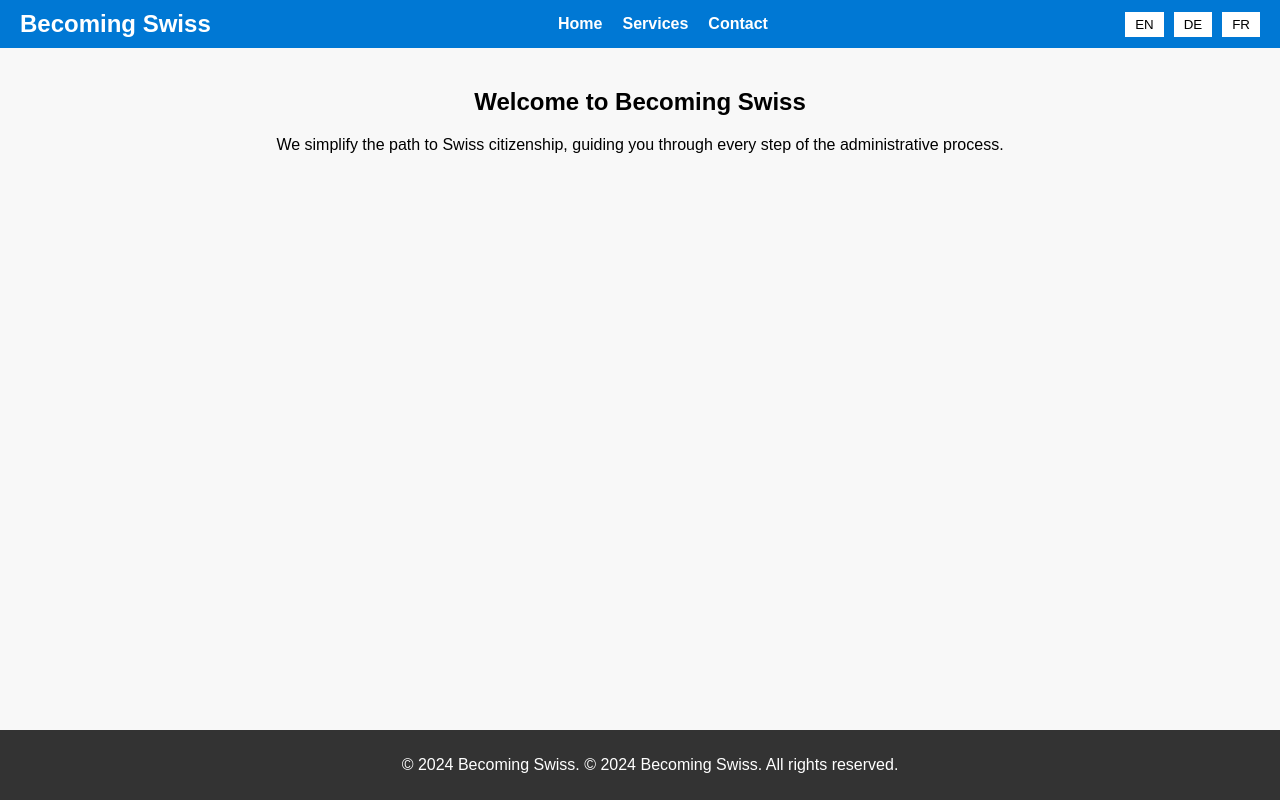
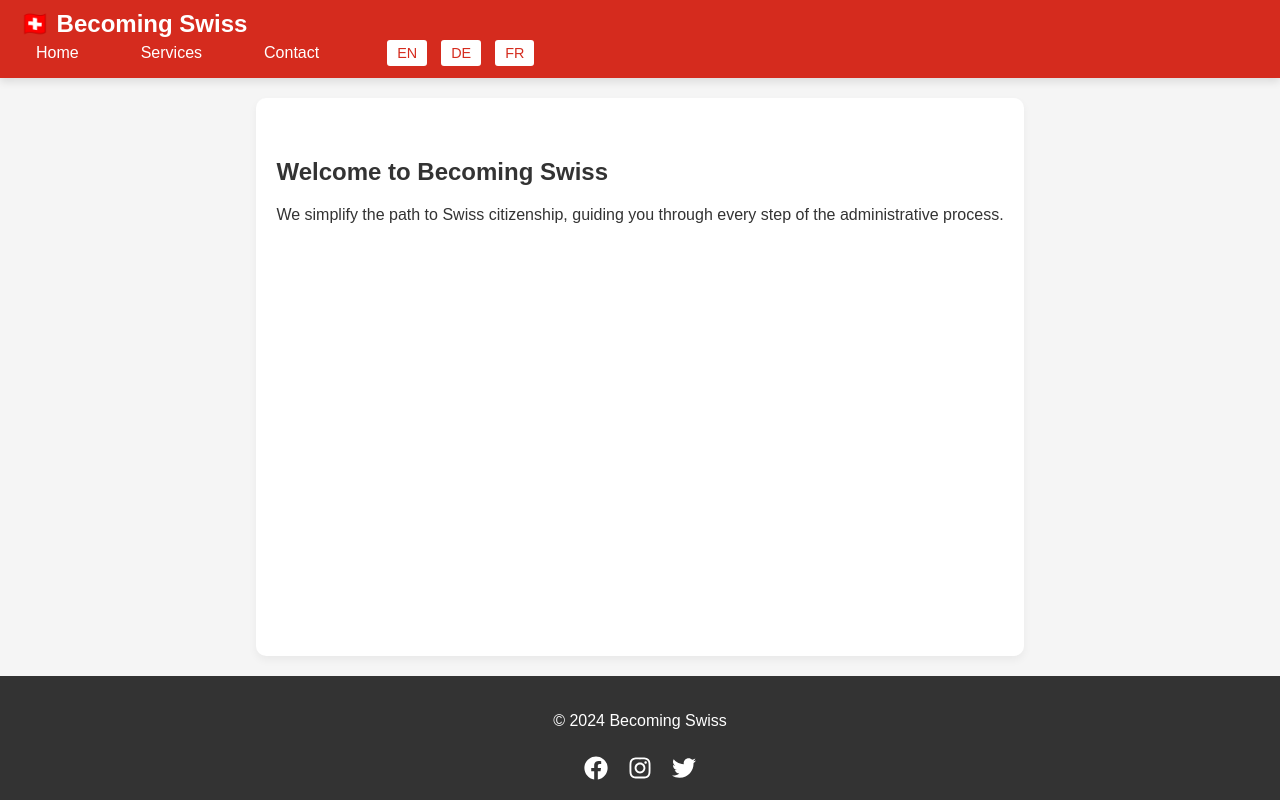
Before and after one commit to nicol4sb/becomingswiss, a React (Create React App) app: page / in a window 1280 px wide. Built offline with nearby package versions, Linux system fonts and the light colour scheme.

Commit message:
Updated menu

```diff
--- a/package.json
+++ b/package.json
@@ -10,6 +10,7 @@
     "react": "^18.3.1",
     "react-dom": "^18.3.1",
     "react-i18next": "^15.1.0",
+    "react-icons": "^5.3.0",
     "react-router-dom": "^6.27.0",
     "react-scripts": "5.0.1",
     "web-vitals": "^2.1.4"
--- a/src/App.css
+++ b/src/App.css
@@ -1,63 +1,121 @@
+/* General Styles */
 body {
-  font-family: Arial, sans-serif;
+  font-family: 'Poppins', sans-serif;
   margin: 0;
   padding: 0;
-  background-color: #f8f8f8;
+  background-color: #f5f5f5;
+  color: #333;
 }
 
 .App {
-  text-align: center;
+  display: flex;
+  flex-direction: column;
+  min-height: 100vh;
 }
 
-.top-menu {
+/* Header Navigation */
+.App-header {
+  background-color: #d52b1e;
+  color: white;
+  padding: 10px 20px;
   display: flex;
+  align-items: center;
   justify-content: space-between;
-  align-items: center;
-  background-color: #0078d4;
-  padding: 10px 20px;
-  color: white;
+  box-shadow: 0 4px 8px rgba(0, 0, 0, 0.1);
+  position: sticky;
+  top: 0;
+  z-index: 1000;
 }
 
-.top-menu h1 {
-  margin: 0;
+.logo {
+  font-size: 1.5em;
+  font-weight: bold;
 }
 
-.top-menu ul {
+/* Navigation Menu */
+.menu {
   list-style: none;
   display: flex;
-  gap: 20px;
+  align-items: center;
+  gap: 30px;
   margin: 0;
   padding: 0;
 }
 
-.top-menu a {
+.menu li {
+  display: inline-block;
+}
+
+.menu li a {
   color: white;
   text-decoration: none;
-  font-weight: bold;
+  padding: 8px 16px;
+  border-radius: 8px;
+  transition: background-color 0.3s ease;
+}
+
+.menu li a:hover {
+  background-color: #b22222;
+}
+
+/* Language Switcher - Inline with Menu */
+.language-switcher {
+  display: flex;
+  gap: 10px;
+  margin-left: 20px;
 }
 
 .language-switcher button {
-  margin-left: 10px;
-  background-color: white;
-  border: none;
+  background-color: #ffffff;
+  border: 2px solid #d52b1e;
+  border-radius: 5px;
+  color: #d52b1e;
   padding: 5px 10px;
   cursor: pointer;
+  font-size: 0.9em;
+  transition: all 0.3s ease;
 }
 
 .language-switcher button:hover {
-  background-color: #e0e0e0;
+  background-color: #d52b1e;
+  color: white;
 }
 
+/* Main Content */
 main {
-  padding: 20px;
+  flex: 1;
+  padding: 40px 20px;
+  background-color: #ffffff;
+  box-shadow: 0 4px 8px rgba(0, 0, 0, 0.05);
+  border-radius: 10px;
+  margin: 20px auto;
+  max-width: 800px;
 }
 
+/* Footer */
 .App-footer {
-  background-color: #333;
+  background-color: #333333;
   color: white;
-  padding: 10px;
-  position: fixed;
-  bottom: 0;
-  width: 100%;
+  padding: 20px;
   text-align: center;
+  display: flex;
+  flex-direction: column;
+  align-items: center;
+  gap: 10px;
+  margin-top: auto;
 }
+
+.social-icons {
+  display: flex;
+  gap: 20px;
+}
+
+.social-icons svg {
+  cursor: pointer;
+  font-size: 1.5em;
+  transition: transform 0.3s ease;
+}
+
+.social-icons svg:hover {
+  transform: scale(1.2);
+}
--- a/src/App.js
+++ b/src/App.js
@@ -5,6 +5,7 @@ import Home from './pages/Home';
 import Services from './pages/Services';
 import Contact from './pages/Contact';
 import './App.css';
+import { FaFacebook, FaInstagram, FaTwitter } from 'react-icons/fa';
 
 function App() {
   const { i18n } = useTranslation();
@@ -19,17 +20,18 @@ function App() {
       <div className="App">
         <header className="App-header">
           <nav className="top-menu">
-            <h1>Becoming Swiss</h1>
-            <ul>
+            <div className="logo">🇨🇭 Becoming Swiss</div>
+            <ul className="menu">
               <li><a href="/">Home</a></li>
               <li><a href="/services">Services</a></li>
               <li><a href="/contact">Contact</a></li>
+              {/* Language Switcher directly to the right of menu items */}
+              <div className="language-switcher">
+                <button onClick={() => changeLanguage('en')}>EN</button>
+                <button onClick={() => changeLanguage('de')}>DE</button>
+                <button onClick={() => changeLanguage('fr')}>FR</button>
+              </div>
             </ul>
-            <div className="language-switcher">
-              <button onClick={() => changeLanguage('en')}>EN</button>
-              <button onClick={() => changeLanguage('de')}>DE</button>
-              <button onClick={() => changeLanguage('fr')}>FR</button>
-            </div>
           </nav>
         </header>
         <main>
@@ -40,7 +42,12 @@ function App() {
           </Routes>
         </main>
         <footer className="App-footer">
-          <p>© 2024 Becoming Swiss. {i18n.t('footer')}</p>
+          <p>© 2024 Becoming Swiss</p>
+          <div className="social-icons">
+            <FaFacebook />
+            <FaInstagram />
+            <FaTwitter />
+          </div>
         </footer>
       </div>
     </Router>
```
Also changed, not shown: 12 other files (tests, documents, lock files or other folders).
